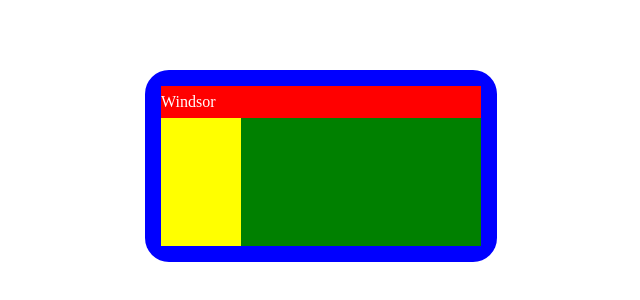
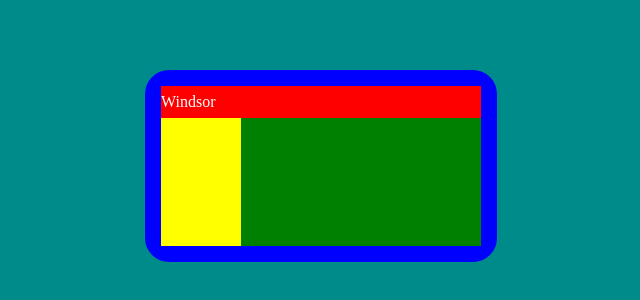
Before and after one commit to CoreyAI/weather-app, a website built with webpack: page dist/index.html in a window 1280 px wide. Shown: the part 234-534 px from the top of the page, without its empty margins (319-959 px from the left). Built offline with nearby package versions, Linux system fonts and the light colour scheme.

Commit message:
Added dark cyan background colour

```diff
--- a/src/style.css
+++ b/src/style.css
@@ -7,6 +7,7 @@
   display: flex;
   align-items: center;
   justify-content: center;
+  background-color: darkcyan
 }
 
 #content-container {
```
